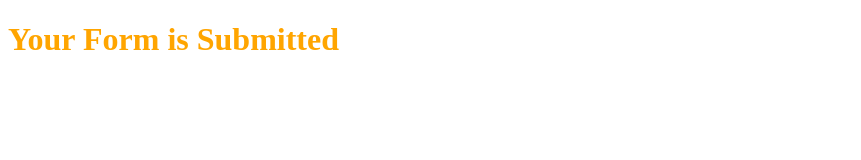
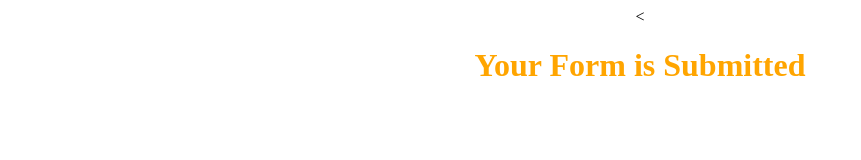
Before and after one commit to CodeDevsIndia/TopSocialMedia2020, a plain HTML site: page Submit.html in a window 1280 px wide. Shown: the whole page, without its empty margins (0-861 px from the left). Drawn offline with Linux system fonts and the light colour scheme.

Commit message:
Update Submit.html

```diff
--- a/Submit.html
+++ b/Submit.html
@@ -2,6 +2,6 @@
 <html>
 <title>Submitted</title>
 <head>
-<h1 style="color: orange;">Your Form is Submitted</h1>
+<center><<h1 style="color: orange;">Your Form is Submitted</h1></center>
 </head>
 </html>
```
